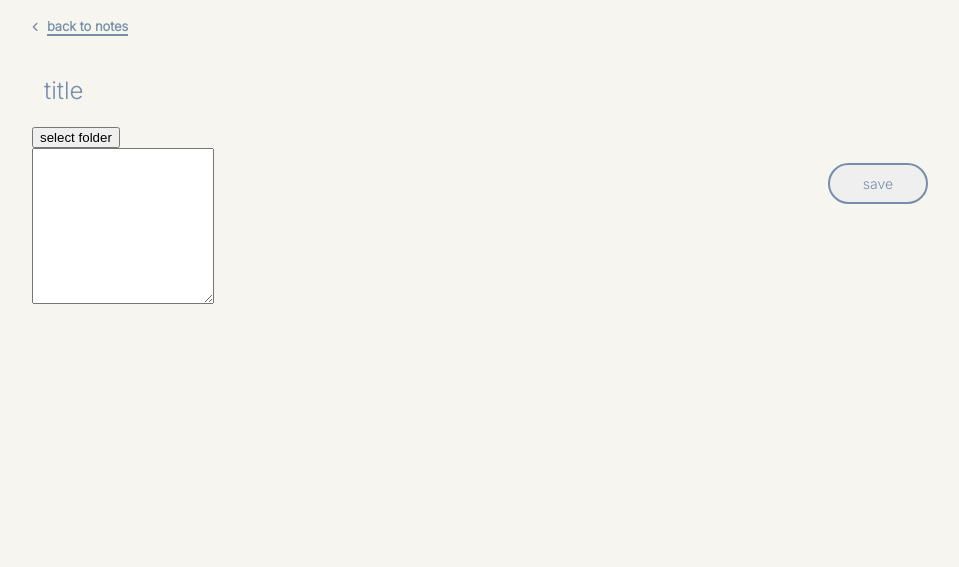
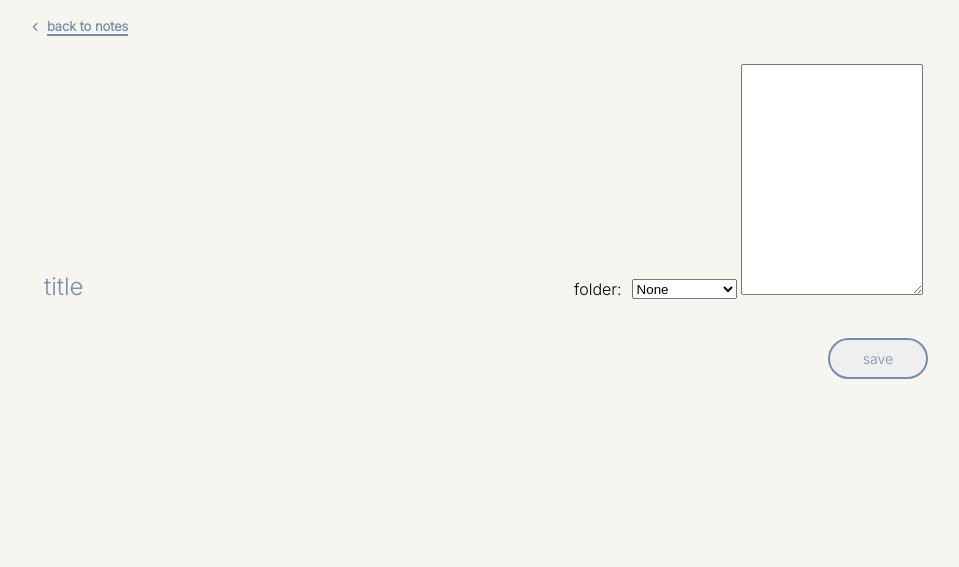
Before and after one commit to angchn/easy-e, a Flask app: page /new_note in a window 1280 px wide. Shown: the part 70-637 px from the top of the page, without its empty margins (160-1119 px from the left). Run offline with Flask 2, Linux system fonts and the light colour scheme; a user stored in the database is signed in; tables that the repository leaves empty hold one stand-in row (values such as "Sample post"); some libraries are stand-ins or nearby versions.

Commit message:
select folder

```diff
--- a/main.py
+++ b/main.py
@@ -185,7 +185,8 @@ def new_note():
         if form.validate_on_submit():
             content = request.form.get("content")
             title = request.form.get("title")
-            notes = models.Notes(user=current_user.id, title=func.trim(title), content=content)
+            folder = request.form.get("folder")
+            notes = models.Notes(user=current_user.id, title=func.trim(title), content=content, folder=folder)
             db.session.add(notes)
             db.session.commit()
             return redirect (url_for("notes"))
--- a/static/styles.css
+++ b/static/styles.css
@@ -891,7 +891,6 @@ input:focus {
     border: none;
 }
 
-
 #new_note_title {
     font-size: 24px;
     font-family: 'Inter', sans-serif;
@@ -903,6 +902,16 @@ input:focus {
     color: #485b72;
     width: 60%;
 }
+
+.folder_select {
+    display: inline-flex;
+    cursor: pointer;
+}
+
+.select_content {
+    margin-left: 10px;
+}
+
 
 .new_note_button {
     font-family: 'Inter', sans-serif;
--- a/templates/new_note.html
+++ b/templates/new_note.html
@@ -8,10 +8,16 @@
         <form method="POST" class="new_note_form" action="{{url_for('new_note')}}">
             {{ form.csrf_token }}
             {{ form.title(id="new_note_title", placeholder="title") }}
-            <div class="notes_select_folder">
-                <button>select folder</button>
+            <div class="folder_select">
+                <label>folder: </label>
+                <select name="folder" class="select_content">
+                    <option>None</option>
+                    {% for folder in folders %}
+                        <option>{{ folder.name }}</option>
+                    {% endfor %}
+                </select>
             </div>
-            {{ form.content(rows=10) }}
+            {{ form.content(rows=15) }}
             <input type="submit" value="save" class="new_note_button">
         </form>
         {{ ckeditor.load(pkg_type="basic") }}
--- a/templates/note.html
+++ b/templates/note.html
@@ -32,7 +32,7 @@
             <button class="folder_dropdown_button">change folder</button>
             <div class="folder_dropdown_content">
                 {% for folder in folders %}
-                <a href="/change_folder/{{ note.id }}/{{ folder.id }}">{{ folder.name }}</a>
+                    <a href="/change_folder/{{ note.id }}/{{ folder.id }}">{{ folder.name }}</a>
                 {% endfor %}
             </div>
         </div>
```
Also changed, not shown: student.db.
